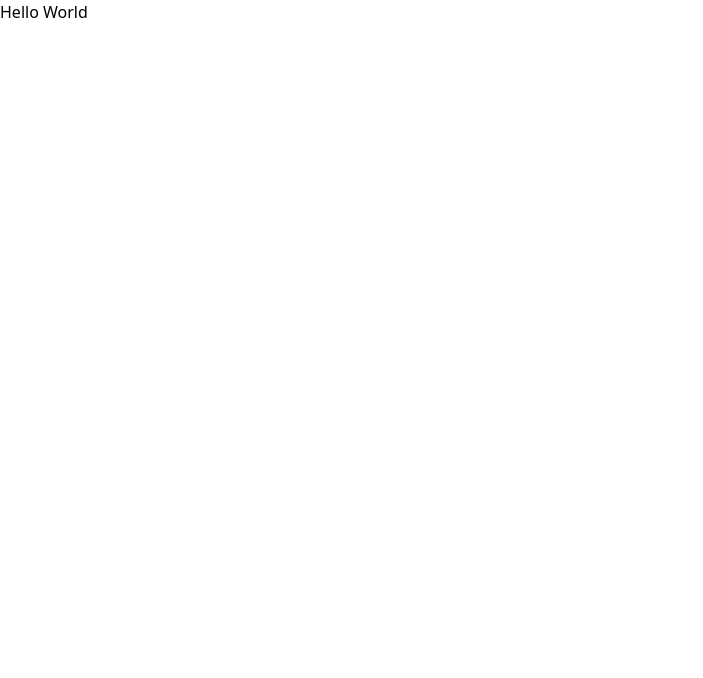
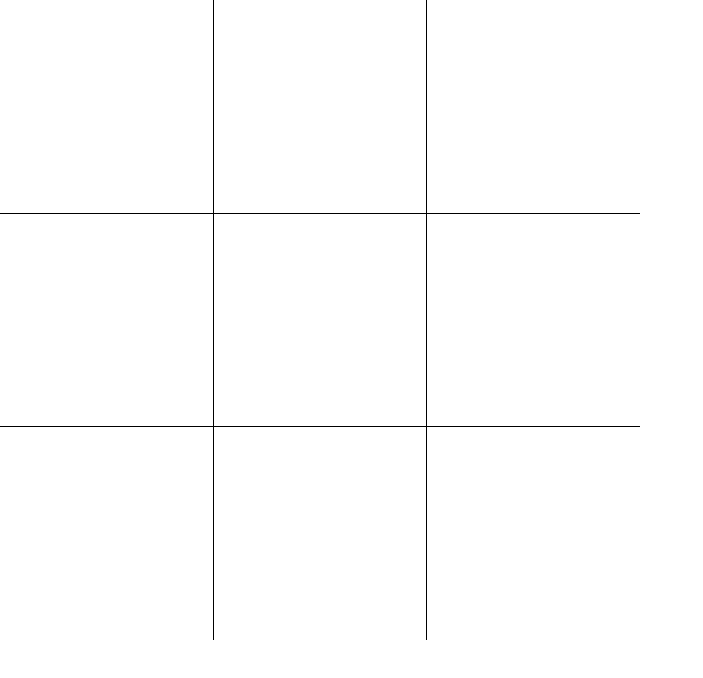
Before and after one commit to zakini/infinite-tic-tac-toe, a Next.js app: page / in a window 1280 px wide. Shown: the top 678 px of the page, without its empty margins (0-703 px from the left). Built offline with nearby package versions, Linux system fonts and the light colour scheme.

Commit message:
Added basic tic tac toe game

```diff
--- /dev/null
+++ b/app/components/tic-tac-toe-board.tsx
@@ -0,0 +1,111 @@
+'use client'
+
+import { useState } from 'react'
+
+enum FilledCellState {
+  X = 'X',
+  O = 'O',
+}
+
+type CellState = FilledCellState | null
+
+type FixedLengthArray<T, L extends number> = readonly T[] & { length: L }
+// 3 x 3 grid = 9 total cells
+type BoardState = FixedLengthArray<CellState, 9>
+
+const isBoardState = (v: readonly CellState[]): v is BoardState => v.length === 9
+
+const setBoardStateIndex = (b: BoardState, i: number, v: FilledCellState): BoardState => {
+  const arr = [
+    ...b.slice(0, i),
+    v,
+    ...b.slice(i + 1),
+  ]
+  if (!isBoardState(arr)) throw new Error(`Board state does not have 9 elements: ${JSON.stringify(arr)}`)
+  return arr
+}
+
+const toggleTurn = (t: FilledCellState): FilledCellState => t === FilledCellState.X
+  ? FilledCellState.O
+  : FilledCellState.X
+
+const findWin = (board: BoardState): FixedLengthArray<number, 3> | null => {
+  // The minimal(?) neighbours of each cell to check to find a win
+  /* eslint-disable @stylistic/no-multi-spaces */
+  const neighbourMap: Record<number, number[]> = {
+    0: [1, 3, 4], 1: [4], 2: [4, 5],
+    3: [4],       4: [],  5: [],
+    6: [7],       7: [],  8: [],
+  }
+  /* eslint-enable @stylistic/no-multi-spaces */
+
+  for (const k of Object.keys(neighbourMap)) {
+    const i = Number(k)
+    const cell = board[i]
+
+    if (cell === null) continue
+
+    for (const j of neighbourMap[i]) {
+      if (cell !== board[j]) continue
+
+      // check next cell in that line
+      const k = j + (j - i)
+
+      if (cell === board[k]) return [i, j, k]
+    }
+  }
+
+  return null
+}
+
+export default function TicTacToeBoard() {
+  const [boardState, setBoardState] = useState<BoardState>(Array(9).fill(null) as BoardState)
+  const [turn, setTurn] = useState(FilledCellState.X)
+  const win = findWin(boardState)
+
+  return (
+    <div className="grid grid-cols-3 aspect-square w-1/2 bg-black gap-px">
+      {boardState.map((cell, i) => (
+        <button
+          key={i}
+          className={`relative ${win?.includes(i) ? 'bg-green-500' : 'bg-white'}`}
+          disabled={cell !== null || win !== null}
+          onClick={() => {
+            setBoardState(b => setBoardStateIndex(b, i, turn))
+            setTurn(t => toggleTurn(t))
+          }}
+        >
+          <span className="absolute">{cell}</span>
+        </button>
+      ))}
+    </div>
+  )
+}
+
+if (import.meta.vitest) {
+  const { it, expect } = import.meta.vitest
+
+  const X = FilledCellState.X
+  const O = FilledCellState.O
+  const _ = null
+
+  it('finds wins', () => {
+    const board: BoardState = [
+      X, _, O,
+      O, X, _,
+      _, _, X,
+    ]
+
+    expect(findWin(board)).toStrictEqual([0, 4, 8])
+  })
+
+  it('ignores lines of empty cells', () => {
+    const board: BoardState = [
+      X, _, O,
+      O, _, _,
+      _, _, X,
+    ]
+
+    expect(findWin(board)).toBeNull()
+  })
+}
--- a/app/page.tsx
+++ b/app/page.tsx
@@ -1,7 +1,9 @@
+import TicTacToeBoard from './components/tic-tac-toe-board'
+
 export default function Home() {
   return (
     <main>
-      <h1>Hello World</h1>
+      <TicTacToeBoard />
     </main>
   )
 }
--- a/tsconfig.json
+++ b/tsconfig.json
@@ -20,7 +20,10 @@
     ],
     "paths": {
       "@/*": ["./*"]
-    }
+    },
+    "types": [
+      "vitest/importMeta"
+    ]
   },
   "include": ["next-env.d.ts", "**/*.ts", "**/*.tsx", ".next/types/**/*.ts"],
   "exclude": ["node_modules"]
```
Also changed, not shown: package.json (+9 -2 lines), vitest.config.ts (added, +14 -0 lines), 1 other file (tests, documents, lock files or other folders).
